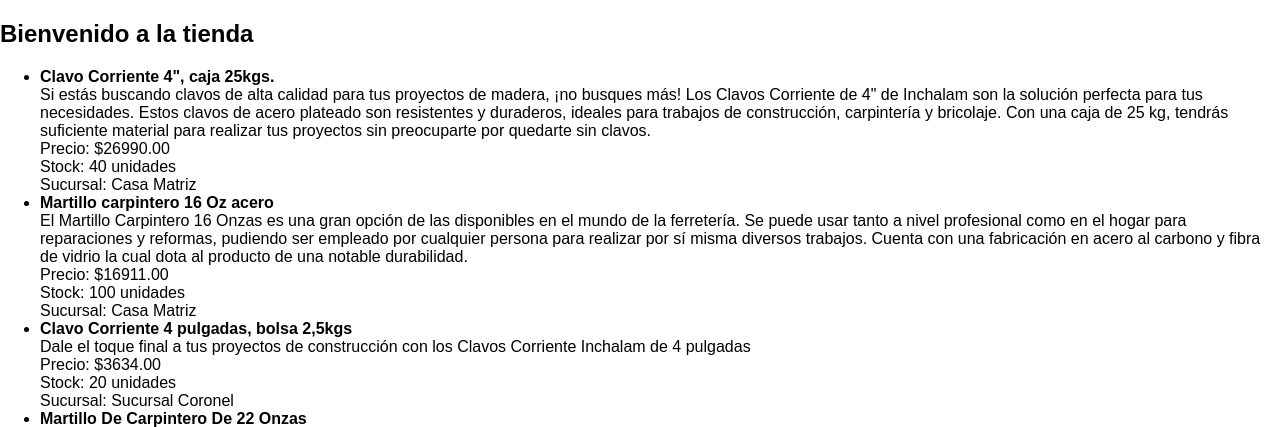
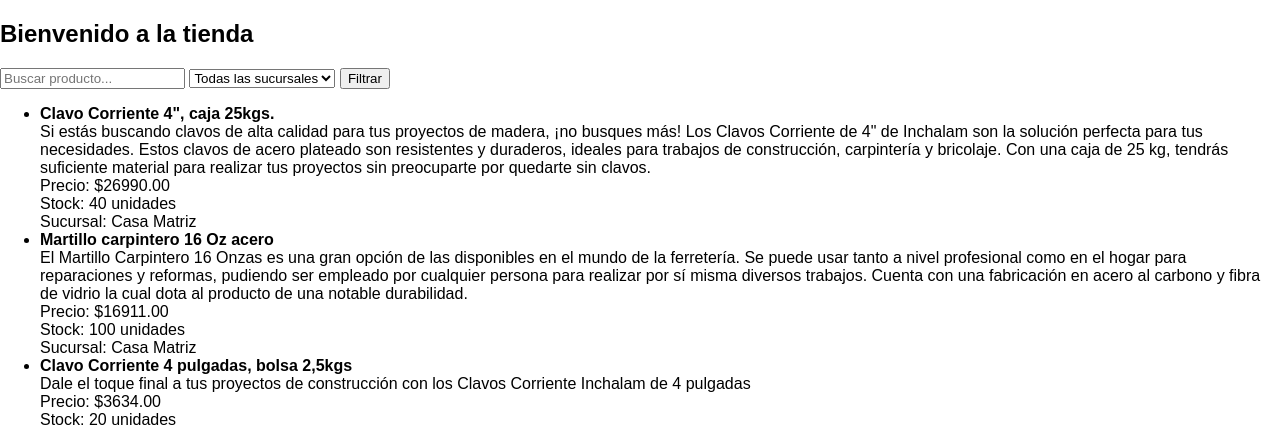
Before and after one commit to Elias-Baltz/integracion, a Django app: page /comprar/ in a window 1280 px wide. Shown: the part 112-539 px from the top of the page. Run offline with Django 5.2, Linux system fonts and the light colour scheme; data comes from the database, SQL or seed files in the repository; both versions use the stored data as it was after the commit.

Commit message:
api_filtros

```diff
--- a/sucursales/settings.py
+++ b/sucursales/settings.py
@@ -40,6 +40,7 @@
 
     # Mis apps
     'tienda',
+    'rest_framework'
 ]
 
 MIDDLEWARE = [
--- a/tienda/templates/comprar.html
+++ b/tienda/templates/comprar.html
@@ -4,6 +4,21 @@
 
 {% block content %}
     <h2>Bienvenido a la tienda</h2>
+    <form method="get">
+    <input type="text" name="nombre" placeholder="Buscar producto..." value="{{ nombre }}">
+
+    <select name="sucursal">
+        <option value="">Todas las sucursales</option>
+        {% for sucursal in sucursales %}
+            <option value="{{ sucursal.id }}" {% if sucursal.id|stringformat:"s" == sucursal_id %}selected{% endif %}>
+                {{ sucursal.nombre }}
+            </option>
+        {% endfor %}
+    </select>
+
+    <button type="submit">Filtrar</button>
+</form>
+
      <ul>
         {% for producto in productos %}
             <li>
--- a/tienda/urls.py
+++ b/tienda/urls.py
@@ -6,4 +6,7 @@
     path('comprar/', views.comprar, name="comprar"),
     path('iniciar/', views.iniciar_pago, name="iniciar_pago"),
     path('respuesta/', views.respuesta_pago, name="respuesta_pago"),
+    path('api/productos/sucursal/<int:sucursal_id>/', views.productos_por_sucursal, name='api_productos_por_sucursal'),
+    path('api/sucursales/', views.sucursales_api, name='api_sucursales'),
+
 ]
--- a/tienda/views.py
+++ b/tienda/views.py
@@ -1,9 +1,14 @@
+import requests
 from django.shortcuts import render, redirect
 from transbank.webpay.webpay_plus.transaction import Transaction
 from transbank.webpay.webpay_plus.transaction import WebpayOptions
 from transbank.common.integration_type import IntegrationType
 import uuid
-from .models import Producto
+from .models import Producto, Sucursal
+
+from rest_framework.decorators import api_view
+from rest_framework.response import Response
+from .serializers import ProductoSerializer, SucursalSerializer
 
 # Configura las opciones del comercio de integración
 options = WebpayOptions(
@@ -20,8 +25,25 @@
     return render(request, 'base.html')
 
 def comprar(request):
+    nombre = request.GET.get('nombre', '')
+    sucursal_id = request.GET.get('sucursal', '')
+
     productos = Producto.objects.all()
-    return render(request, 'comprar.html', {'productos': productos})
+
+    if nombre:
+        productos = productos.filter(nombre__icontains=nombre)
+
+    if sucursal_id:
+        productos = productos.filter(sucursal_id=sucursal_id)
+
+    sucursales = Sucursal.objects.all()
+
+    return render(request, 'comprar.html', {
+        'productos': productos,
+        'sucursales': sucursales,
+        'nombre': nombre,
+        'sucursal_id': sucursal_id
+    })
 
 def iniciar_pago(request):
     buy_order = str(uuid.uuid4()).replace("-", "")[:26]
@@ -37,3 +59,34 @@
     token = request.GET.get("token_ws")
     response = transaction.commit(token)
     return render(request, "resultado.html", {"response": response})
+
+#Api
+@api_view(['GET', 'POST'])
+def productos_por_sucursal(request, sucursal_id):
+    if request.method == 'GET':
+        productos = Producto.objects.filter(sucursal_id=sucursal_id)
+        serializer = ProductoSerializer(productos, many=True)
+        return Response(serializer.data)
+
+    if request.method == 'POST':
+        data = request.data.copy()
+        data['sucursal'] = sucursal_id  # fuerza la relación correcta
+        serializer = ProductoSerializer(data=data)
+        if serializer.is_valid():
+            serializer.save()
+            return Response(serializer.data, status=201)
+        return Response(serializer.errors, status=400)
+
+@api_view(['GET', 'POST'])
+def sucursales_api(request):
+    if request.method == 'GET':
+        sucursales = Sucursal.objects.all()
+        serializer = SucursalSerializer(sucursales, many=True)
+        return Response(serializer.data)
+
+    if request.method == 'POST':
+        serializer = SucursalSerializer(data=request.data)
+        if serializer.is_valid():
+            serializer.save()
+            return Response(serializer.data, status=201)
+        return Response(serializer.errors, status=400)
```
Also changed, not shown: tienda/serializers.py (added, +12 -0 lines), db.sqlite3.
